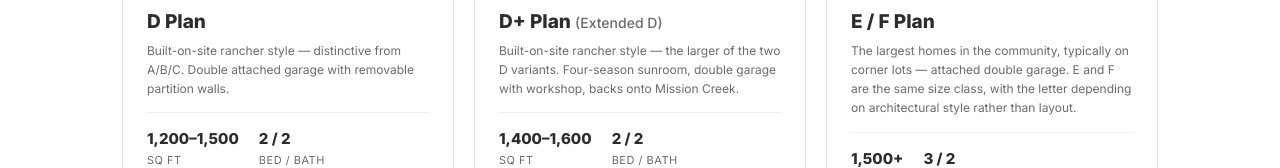
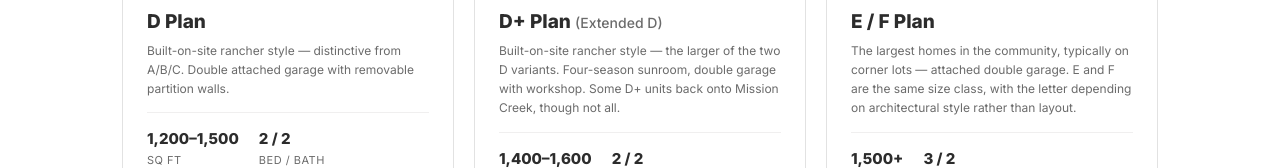
Before and after one commit to michaelgreenwood63/ownsunrisevillage.com, a plain HTML site: page index.html in a window 1280 px wide. Shown: the part 5458-5626 px from the top of the page. Drawn offline with Linux system fonts and the light colour scheme; no server answers; a script that the page names is missing.

Commit message:
Fix D+ Plan card: creek-backing isn't universal to the plan
Was worded as a flat feature of the D+ plan itself. Michael flagged
it — not every D+ unit backs onto Mission Creek, that's property-
specific, not plan-specific.

Co-Authored-By: Claude Sonnet 5 <noreply@anthropic.com>
Claude-Session: https://claude.ai/code/session_01CsLtCxZf6DsK9LniVxdt61

```diff
--- a/index.html
+++ b/index.html
@@ -303,7 +303,7 @@
         <div style="padding:24px">
           <span class="card-badge badge-strata">Representative Photo</span>
           <div class="card-name" style="margin-top:10px">D+ Plan <span style="font-weight:500;color:var(--muted);font-size:14px">(Extended D)</span></div>
-          <div class="card-address">Built-on-site rancher style — the larger of the two D variants. Four-season sunroom, double garage with workshop, backs onto Mission Creek.</div>
+          <div class="card-address">Built-on-site rancher style — the larger of the two D variants. Four-season sunroom, double garage with workshop. Some D+ units back onto Mission Creek, though not all.</div>
           <div class="card-specs"><div class="card-spec"><strong>1,400–1,600</strong>Sq Ft</div><div class="card-spec"><strong>2 / 2</strong>Bed / Bath</div></div>
           <div style="margin-top:10px;font-size:12px;color:var(--muted)">Avg. Price: Coming soon</div>
         </div>
```
